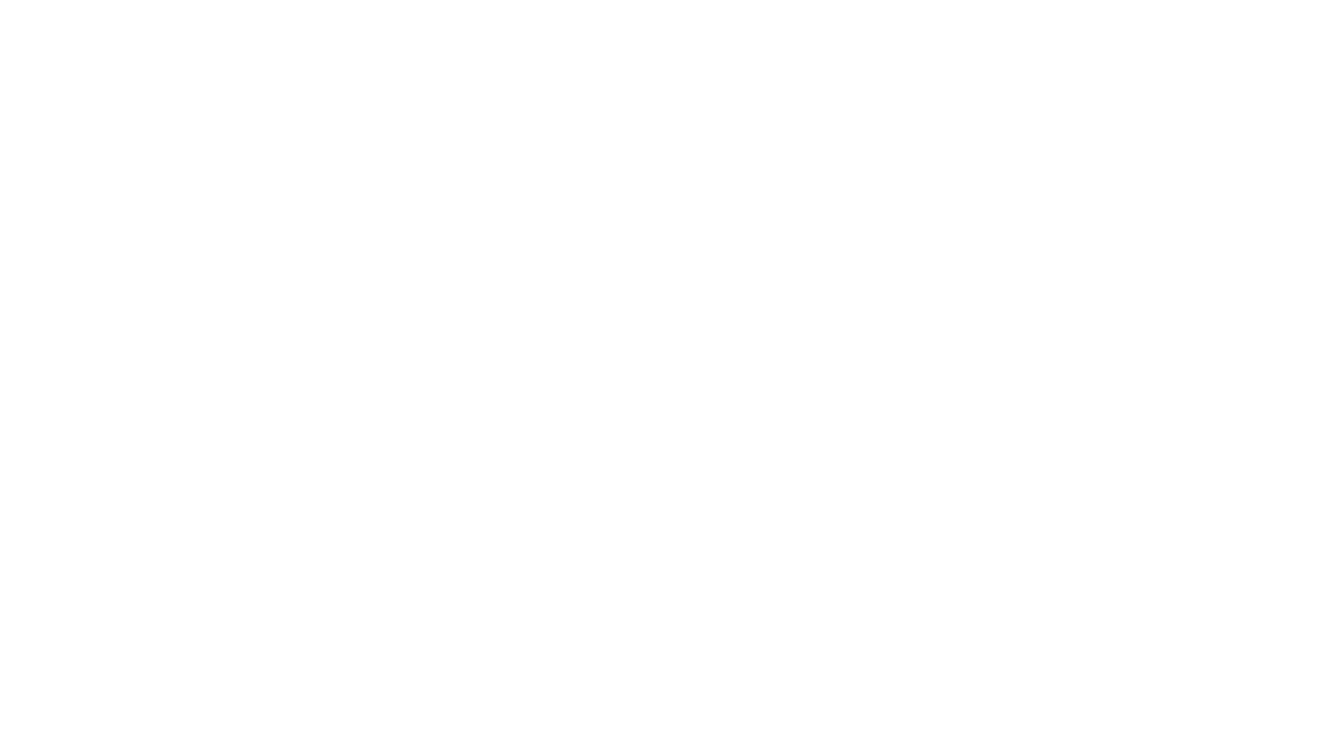
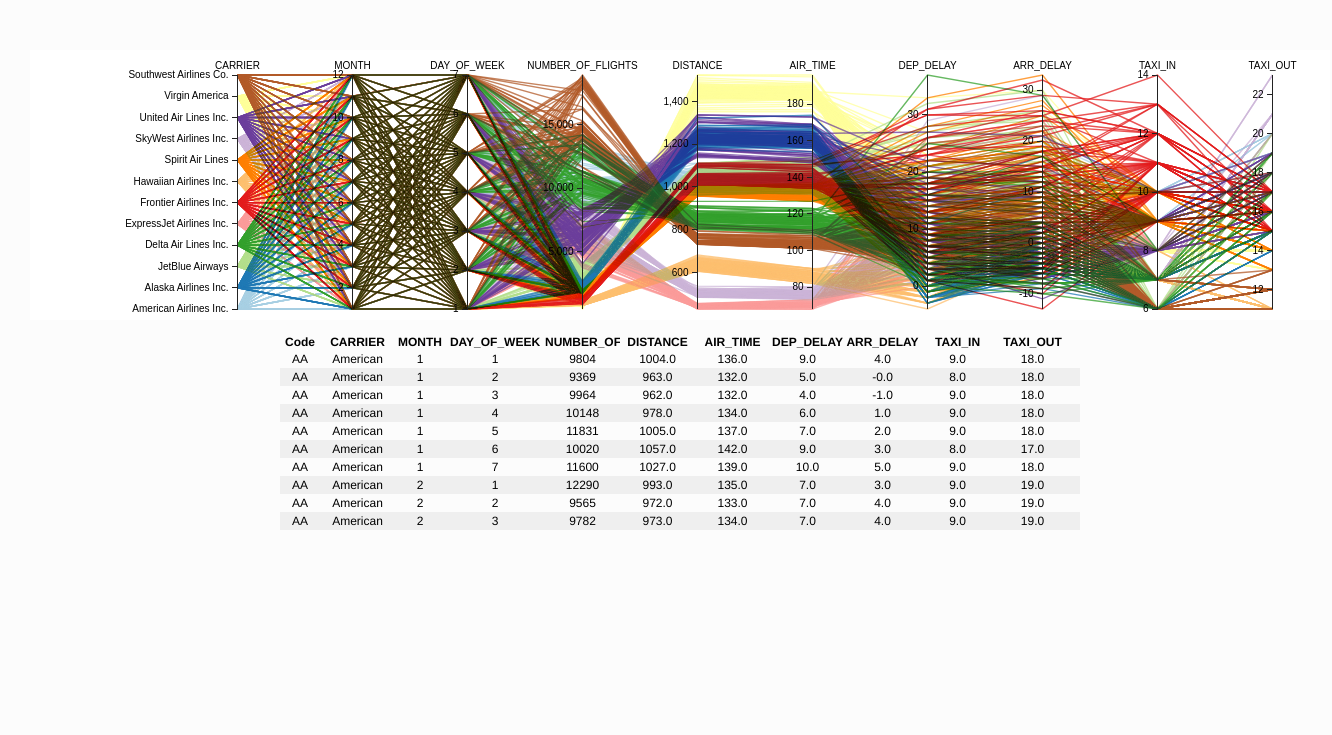
Before and after one commit to usfviz/MaShedPotato-final, a plain HTML site: page flights-parcoord/index.html in a window 1280 px wide. Shown: the whole page, 1332 px wide, since content can reach past the window. Drawn offline with nearby package versions, Linux system fonts and the light colour scheme.

Commit message:
Chnaged index file for better css

```diff
--- a/flights-parcoord/index.html
+++ b/flights-parcoord/index.html
@@ -1,14 +1,96 @@
-<!-- index.html -->
-<!DOCTYPE html>
-<html lang="en">
-<head>
-    <meta charset="utf-8">
-    <title>Simple D3 Dev Env</title>
-    <script type="text/javascript" src="d3/d3.js"></script>
-</head>
-<body>
-	<script type="text/javascript">
+<!doctype html>
+<title>Parallel Coordinates</title>
+<link rel="stylesheet" type="text/css" href="d3.parcoords.css">
+<link rel="stylesheet" type="text/css" href="style.css">
+<script src="lib/d3.min.js"></script>
+<script src="d3.parcoords.js"></script>
+<script src="lib/divgrid.js"></script>
+<style>
 
-	</script>
-</body>
-</html>
+/* data table styles */
+#grid { height: 400px; }
+.row {
+  clear: left;
+  overflow: hidden;
+  font-size: 12px;
+  line-height: 18px;
+  height: 18px;
+  width: 800px;
+}
+.row:nth-child(odd) { background: rgba(0,0,0,0.05); }
+.header {
+  font-weight: bold;
+  font-size: 12px;
+  height: 18px;
+  width: 800px;
+}
+.cell {
+  text-align: center;
+  float: left;
+  overflow: hidden;
+  white-space: wrap;
+  width: 75px;
+  height: 18px;
+}
+
+.col-0 {
+  width: 40px;
+}
+.col-2 {
+  width: 50px;
+}
+.col-3 {
+  width: 100px;
+}
+
+</style>
+
+<div id="example-progressive" class="parcoords" style="width:1300px;margin-left:-250px;height:270px;"></div>
+<div id="grid"></div>
+<script id="progressive">// load csv file and create the chart
+d3.csv('flights_parcoords.csv', function(data) {
+  var colorgen = d3.scale.ordinal()
+    .range(["#a6cee3","#1f78b4","#b2df8a","#33a02c",
+            "#fb9a99","#e31a1c","#fdbf6f","#ff7f00",
+            "#cab2d6","#6a3d9a","#ffff99","#b15928"]);
+
+  var color = function(d) { return colorgen(d.CARRIER); };
+
+  var parcoords = d3.parcoords()("#example-progressive")
+    .data(data)
+    .hideAxis(["Code"])
+    .color(color)
+    .alpha(0.75)
+    .composite("darken")
+    .margin({ top: 24, left: 150, bottom: 12, right: 0 })
+    .mode("queue")
+    .render()
+    .brushMode("1D-axes");  // enable brushing
+
+  	// create data table, row hover highlighting
+  var grid = d3.divgrid();
+  d3.select("#grid")
+    .datum(data.slice(0,10))
+    .call(grid)
+    .selectAll(".row")
+    .on({
+      "mouseover": function(d) { parcoords.highlight([d]) },
+      "mouseout": parcoords.unhighlight
+    });
+
+  // update data table on brush event
+  parcoords.on("brush", function(d) {
+    d3.select("#grid")
+      .datum(d.slice(0,10))
+      .call(grid)
+      .selectAll(".row")
+      .on({
+        "mouseover": function(d) { parcoords.highlight([d]) },
+        "mouseout": parcoords.unhighlight
+      });
+  });
+
+  parcoords.svg.selectAll("text")
+    .style("font", "10px sans-serif");
+});
+</script>
```
